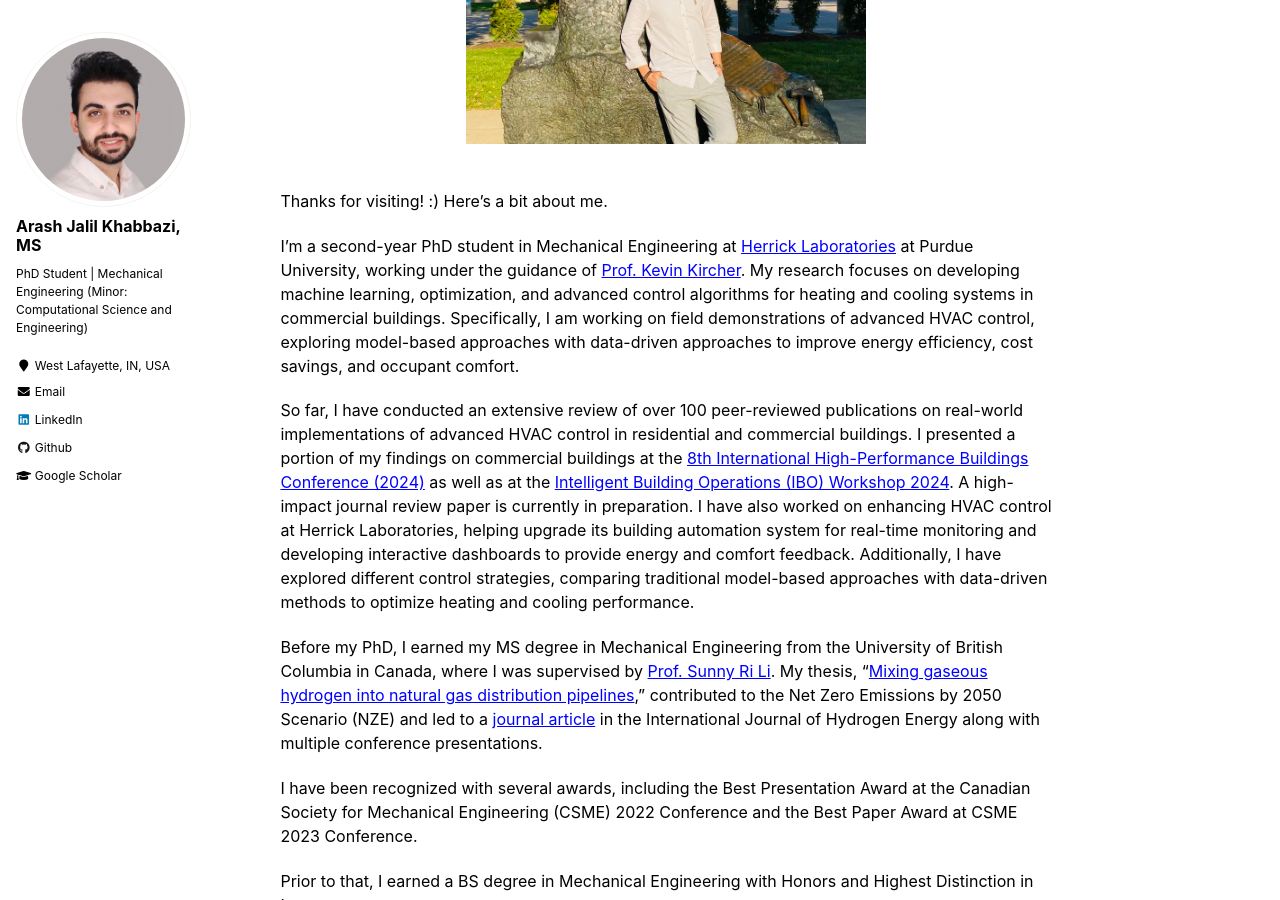
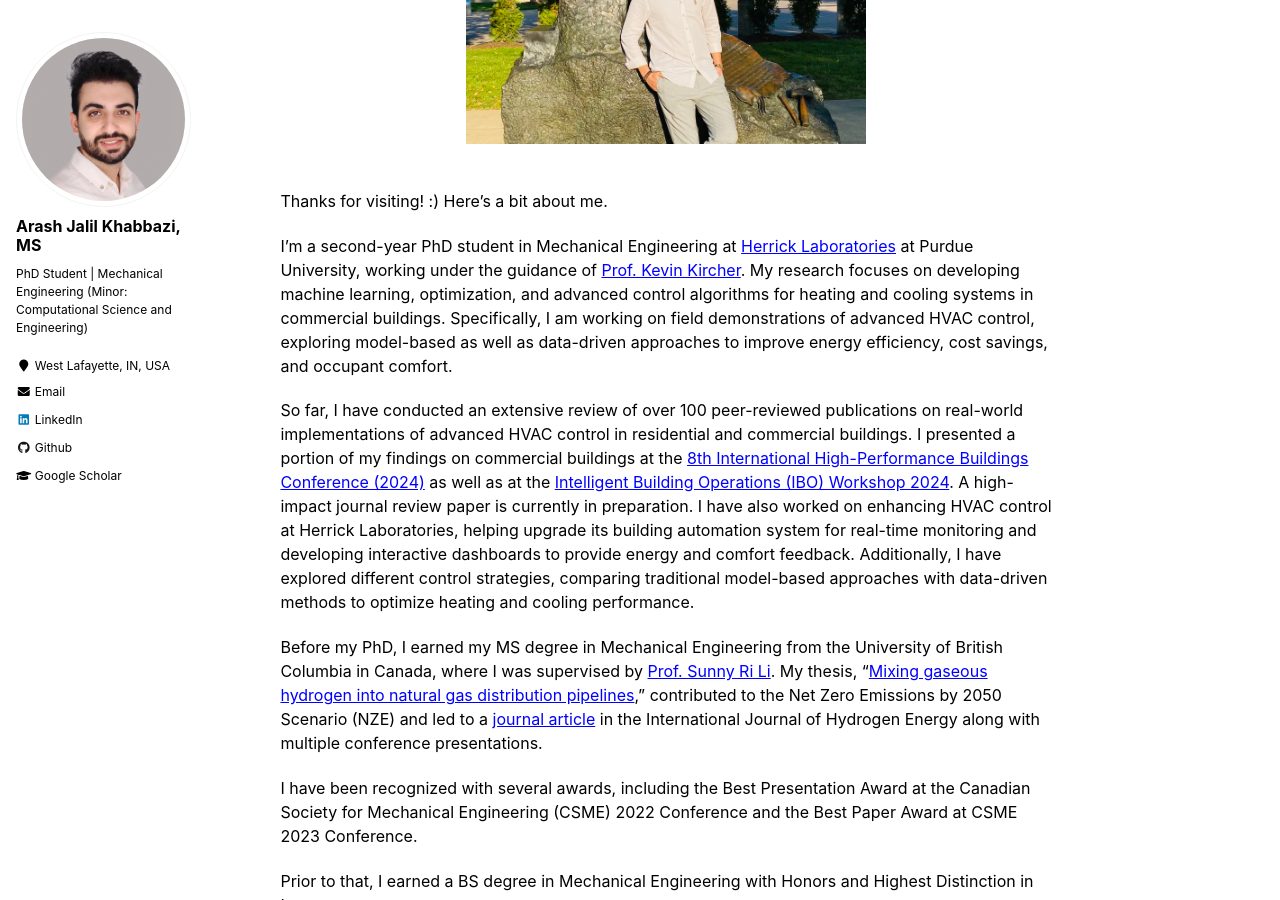
Before and after one commit to arashjkh/arashjkh.github.io, a Jekyll site: the page built from _pages/about.md, in a window 1280 px wide and 900 px high, scrolled down 363 px. Built offline with Jekyll 4.4.1, drawn with Linux system fonts in a browser that asks for light colours.

Commit message:
Update about.md

```diff
--- a/_pages/about.md
+++ b/_pages/about.md
@@ -23,7 +23,7 @@ redirect_from:
 
 Thanks for visiting! :) Here’s a bit about me.
 
-I’m a second-year PhD student in Mechanical Engineering at <a href="https://engineering.purdue.edu/Herrick" target="_blank" style="color: blue; text-decoration: underline;">Herrick Laboratories</a> at Purdue University, working under the guidance of <a href="https://kevinjkircher.com/" target="_blank" style="color: blue; text-decoration: underline;">Prof. Kevin Kircher</a>. My research focuses on developing machine learning, optimization, and advanced control algorithms for heating and cooling systems in commercial buildings. Specifically, I am working on field demonstrations of advanced HVAC control, exploring model-based approaches with data-driven approaches to improve energy efficiency, cost savings, and occupant comfort.
+I’m a second-year PhD student in Mechanical Engineering at <a href="https://engineering.purdue.edu/Herrick" target="_blank" style="color: blue; text-decoration: underline;">Herrick Laboratories</a> at Purdue University, working under the guidance of <a href="https://kevinjkircher.com/" target="_blank" style="color: blue; text-decoration: underline;">Prof. Kevin Kircher</a>. My research focuses on developing machine learning, optimization, and advanced control algorithms for heating and cooling systems in commercial buildings. Specifically, I am working on field demonstrations of advanced HVAC control, exploring model-based as well as data-driven approaches to improve energy efficiency, cost savings, and occupant comfort.
 
 So far, I have conducted an extensive review of over 100 peer-reviewed publications on real-world implementations of advanced HVAC control in residential and commercial buildings. I presented a portion of my findings on commercial buildings at the <a href="https://docs.lib.purdue.edu/ihpbc/473/" target="_blank" style="color: blue; text-decoration: underline;">8th International High-Performance Buildings Conference (2024)</a> as well as at the <a href="https://www.youtube.com/watch?v=NJ3izRJVNK0&list=PLcZDMdEnS08kcgUMfKHNHn507XDJG0LGC" target="_blank" style="color: blue; text-decoration: underline;">Intelligent Building Operations (IBO) Workshop 2024</a>. A high-impact journal review paper is currently in preparation. I have also worked on enhancing HVAC control at Herrick Laboratories, helping upgrade its building automation system for real-time monitoring and developing interactive dashboards to provide energy and comfort feedback. Additionally, I have explored different control strategies, comparing traditional model-based approaches with data-driven methods to optimize heating and cooling performance.
 
```
